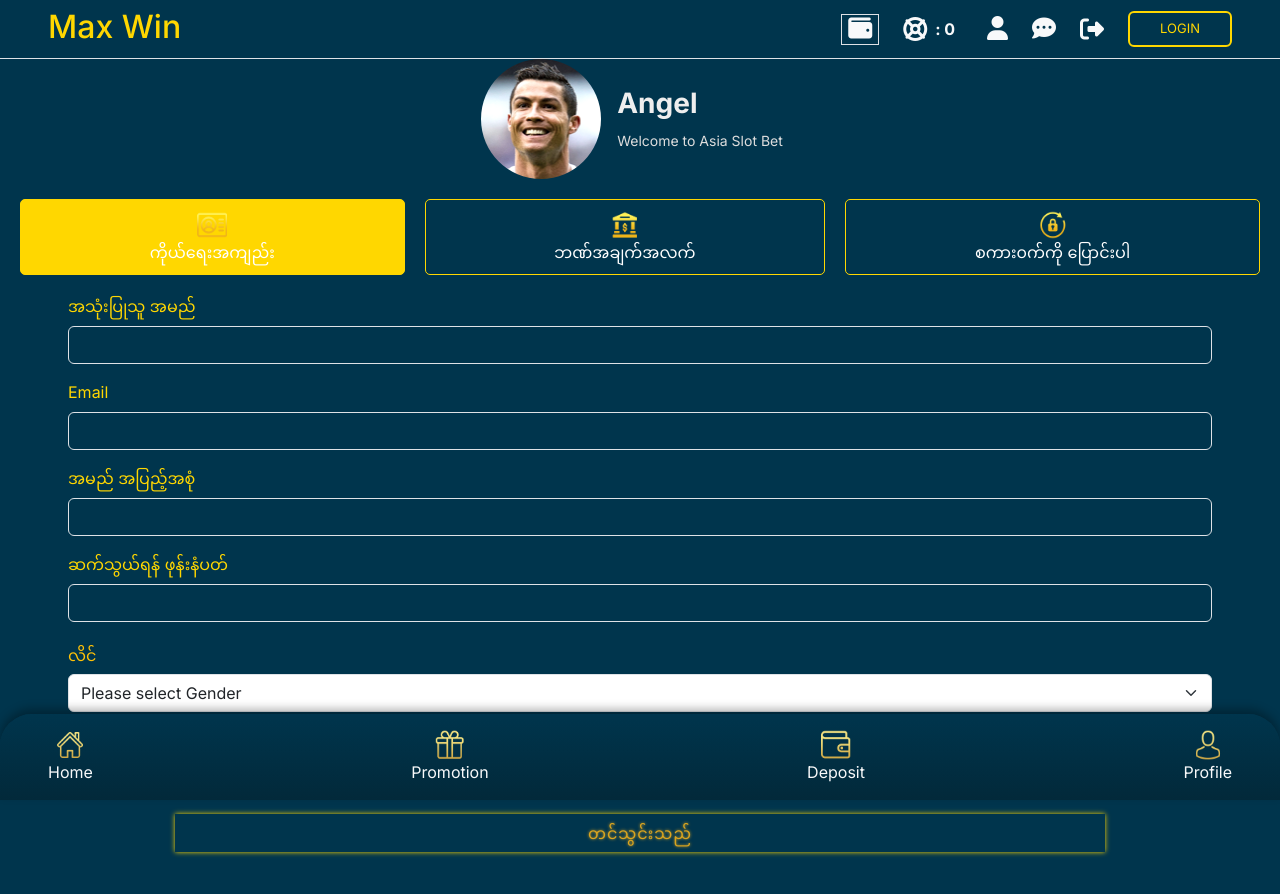
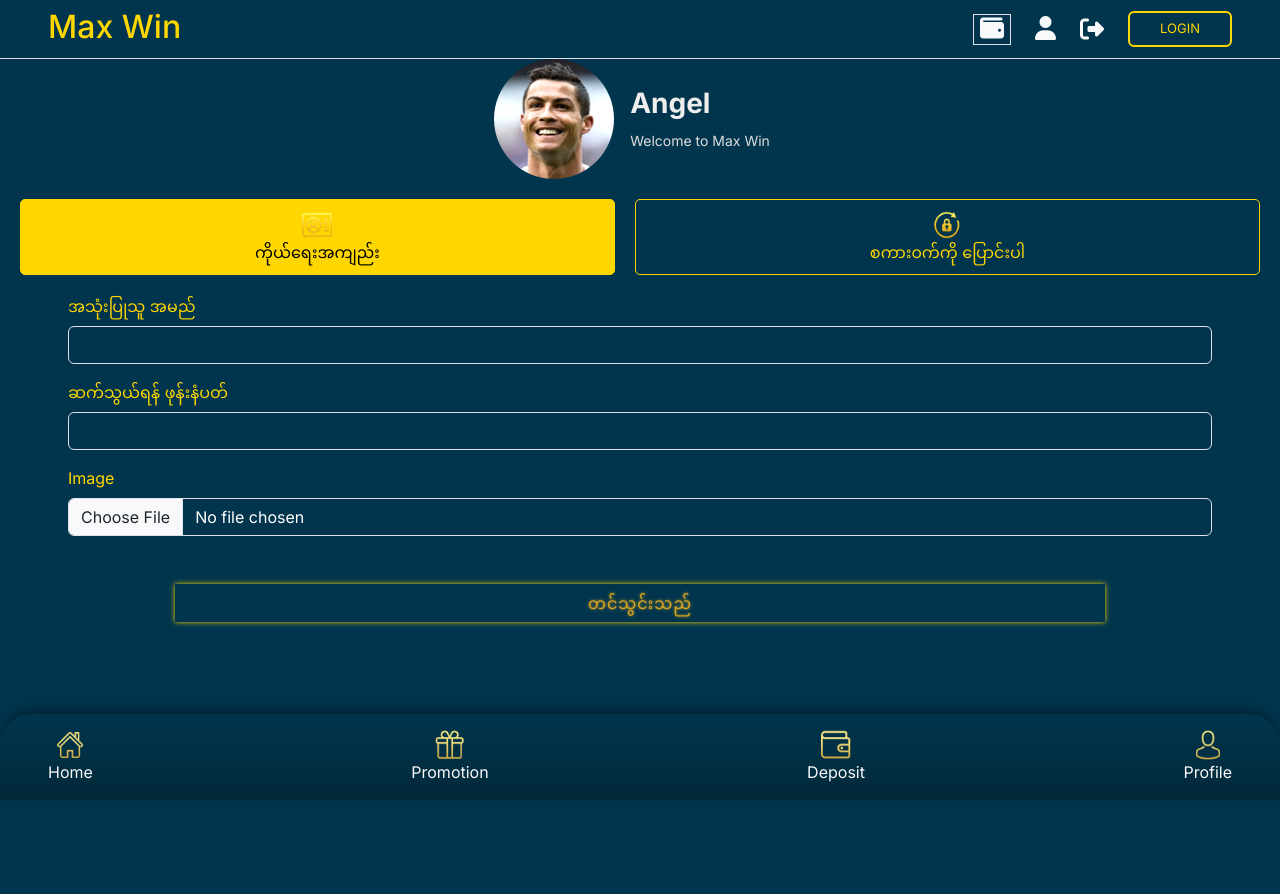
Before and after one commit to DelightDevTeam/max_win_slot_b, a React (Vite) app: page /profile in a window 1280 px wide. Shown: the top 894 px of the page. After the commit the page ends 822 px from the top, so only its background shows below. Built offline with nearby package versions, Linux system fonts and the light colour scheme.

Commit message:
update ui

```diff
--- a/src/assets/css/home.css
+++ b/src/assets/css/home.css
@@ -10,6 +10,11 @@
     height: 350px ;
     object-fit: cover ;
 }
+.gameImg{
+    height: 100px;
+    width: 200px;
+}
+
 footer{
     background: linear-gradient(0deg,#02293a,#00354D);
     box-shadow: 0 -5px 10px #0000004d;
@@ -28,14 +33,15 @@
     display: none !important;
     visibility: hidden !important;
 }
-.gameImg{
-    height: 200px;
-    border-radius: 20px;
+@media screen and (min-width:980px) and (max-width:1030px) {
+    .hotGameImg{
+        height:200px;
+    }
 }
-.hotImg{
-    height:250px;
-    object-fit: cover;
-    border-radius:15px;
+@media screen and (min-width:570px) and (max-width:979px) {
+    .hotGameImg{
+        height:230px;
+    }
 }
 @media screen and (max-width:860px) {
     .tabTitle{
@@ -48,14 +54,7 @@
         height: 250px ;
     }
 }
-@media screen and (max-width:600px){
-    .gameImg{
-        height: 150px;
-    }
-    .hotImg{
-        height: 150px;
-    }
-}
+
 @media screen and (max-width:580px) {
 
     .bannerImg{
@@ -71,23 +70,20 @@
         padding: 0 20px;
     }
 }
-@media screen and (max-width:550px){
-    .gameImg{
-        height: 100px;
-        border-radius:20px;
-    }
-}
+
 @media screen and (max-width:400px){
     .hotImg{
         height: 120px;
     }
 }
+@media screen and (max-width:390px){
+
+.gameImg{
+    height: 80px;
+}
+}
 @media screen and (max-width:380px){
-        .gameImg{
-            width: 50%;
-            height: 50%;
-            border-radius:20px;
-        }
+
     .tabTitle{
         padding: 0 10px;
     }
@@ -105,11 +101,15 @@
     }
 }
 @media screen and (max-width:340px) {
+
     .logo{
         font-size: 20px;
     }
 }
 @media screen and (max-width:320px) {
+    .gameImg{
+        height: 60px;
+    }
 .fa-solid{
         font-size: 18px !important;
     }
--- a/src/assets/css/profile.css
+++ b/src/assets/css/profile.css
@@ -13,6 +13,10 @@
   .custom-tab-menu-icon.active , .custom-tab-menu-icon:focus{
     text-shadow: 0 0 5px goldenrod;
     background-color: transparent;
+  }
+  .custom-tab-menu-icon.active div{
+    color: black;
+
   }
 
   .custom-tab-content {
--- a/src/components/Home/Navbar.jsx
+++ b/src/components/Home/Navbar.jsx
@@ -50,12 +50,9 @@
         <button className='border border-none bg-transparent' style={{outline:'none'}} onClick={handleShow}>
           <i className=" fa-solid fa-wallet text-light "></i>
         </button>
-        <div className='text-light d-flex align-items-center flex-nowrap '>
-            <i   className="fa-solid fa-life-ring text-light"></i>
-            <span className='mx-2 fw-bolder '>: 0</span>
-        </div>
+
         <NavLink to={'/profile'}><i  className="fa-solid fa-user  text-light"></i></NavLink>
-        <NavLink to={'/incomeletter'}><i   class="fa-solid fa-comment-dots text-light"></i></NavLink>
+        {/* <NavLink to={'/incomeletter'}><i   class="fa-solid fa-comment-dots text-light"></i></NavLink> */}
         <i  class="fa-solid fa-right-from-bracket text-light"></i>
         <NavLink to={'/login'}>
         <button style={{border:'2px solid #FFD700',background:'none',fontSize:'13px',color:'#FFD700',padding:'6px 30px'}} className='bg-none rounded-2 ' >
--- a/src/pages/Profile.jsx
+++ b/src/pages/Profile.jsx
@@ -22,7 +22,7 @@
           <img src={avatar} alt="" />
           <div className='mx-3'>
             <p className='fw-bold h3' style={{color:'#eee'}}>Angel</p>
-            <small style={{color:'#ddd'}}>Welcome to Asia Slot Bet</small>
+            <small style={{color:'#ddd'}}>Welcome to Max Win</small>
           </div>
         </div>
 
@@ -33,7 +33,7 @@
       className="mb-3"
       fill
     >
-      <Tab eventKey="home" className="custom-tab-menu nav-tabs" title={<><img src={profile} alt="Home" className="custom-tab-menu-icon" /> <div className='text-white'>ကိုယ်ရေးအကျည်း</div></>}>
+      <Tab eventKey="home" className="custom-tab-menu nav-tabs" title={<><img src={profile} alt="Home" className="custom-tab-menu-icon" /> <div >ကိုယ်ရေးအကျည်း</div></>}>
         <div className="custom-tab-content">
           {
               <Form>
@@ -42,31 +42,15 @@
                 <Form.Control className='form-control-input' type="email" placeholder="" />
               </Form.Group>
               <Form.Group className="mb-3 mx-md-5" controlId="exampleForm.ControlInput1">
-                <Form.Label>Email</Form.Label>
-                <Form.Control className='form-control-input' type="email" placeholder="" />
-              </Form.Group>
-              <Form.Group className="mb-3 mx-md-5" controlId="exampleForm.ControlInput1">
-                <Form.Label>အမည် အပြည့်အစုံ</Form.Label>
-                <Form.Control className='form-control-input' type="email" placeholder="" />
-              </Form.Group>
-              <Form.Group className="mb-3 mx-md-5" controlId="exampleForm.ControlInput1">
                 <Form.Label>ဆက်သွယ်ရန် ဖုန်းနံပတ်</Form.Label>
                 <Form.Control className='form-control-input' type="email" placeholder="" />
               </Form.Group>
-              <Form.Group className="mb-3 mx-md-5" controlId="exampleForm.ControlInput1">
-              <h6 className='text-warning mt-4'>လိင်</h6>
-                <Form.Select aria-label="Default select example">
-                  <option value={''}>Please select Gender</option>
-                  <option value={'male'}>Male</option>
-                  <option value={'female'}>Female</option>
-
-                </Form.Select>
-               </Form.Group>
-              <Form.Group className="mb-3 mx-md-5" controlId="exampleForm.ControlInput1">
-                <Form.Label >မွေးရက်နေ့</Form.Label>
-                <Form.Control className='form-control-input' type="date" placeholder="" />
+              <Form.Group className="mb-5 mx-md-5" controlId="exampleForm.ControlInput1">
+              <Form.Label >Image</Form.Label>
+              <Form.Control className='form-control-input'
+                type="file"
+              />
               </Form.Group>
-
               <div className='d-flex justify-content-center'>
               <button className='profile-btn w-75'>တင်သွင်းသည်</button>
               </div>
@@ -74,35 +58,8 @@
           }
         </div>
       </Tab>
-      <Tab eventKey="bank" className="custom-tab-menu" title={<><img src={Bank} alt="Bank" className="custom-tab-menu-icon"/> <div className='text-white'>ဘဏ်အချက်အလက်</div></>}>
-        <div className="custom-tab-content">
-          {
-            <Form>
-            <Form.Group className="mb-3 mx-5" controlId="profileForm.ControlInput1">
-            <h6 className='text-warning mt-4'>ဘဏ်</h6>
-                <Form.Select aria-label="Default select example">
-                  <option value={''}>Please select Bank</option>
-                  {banks.map((bank)=>{
-                    return <option value={bank}>{bank}</option>
-                  })}
-                </Form.Select>
-            </Form.Group>
-            <Form.Group className="mb-3 mx-5" controlId="profileForm.ControlInput2">
-              <Form.Label>ဘဏ် အမည်</Form.Label>
-              <Form.Control className='form-control-input' type="email" placeholder="" />
-            </Form.Group>
-            <Form.Group className="mb-3 mx-5" controlId="profileForm.ControlInput3">
-              <Form.Label>ဘဏ် အကောင့်နံပတ်</Form.Label>
-              <Form.Control className='form-control-input' type="email" placeholder="" />
-            </Form.Group>
-            <div className='d-flex justify-content-center'>
-            <button className='profile-btn w-75'>တင်သွင်းသည်</button>
-            </div>
-          </Form>
-          }
-        </div>
-      </Tab>
-      <Tab eventKey="change-password" className="custom-tab-menu" title={<><img src={Password} alt="Change Password" className="custom-tab-menu-icon"/> <div className='text-white'>စကား၀က်ကို ပြောင်းပါ</div></>}>
+
+      <Tab eventKey="change-password" className="custom-tab-menu" title={<><img src={Password} alt="Change Password" className="custom-tab-menu-icon"/> <div  >စကား၀က်ကို ပြောင်းပါ</div></>}>
         <div className="custom-tab-content">
           {
             <Form>
```
Also changed, not shown: src/components/Home/HomeTabs.jsx (+19 -17 lines).
